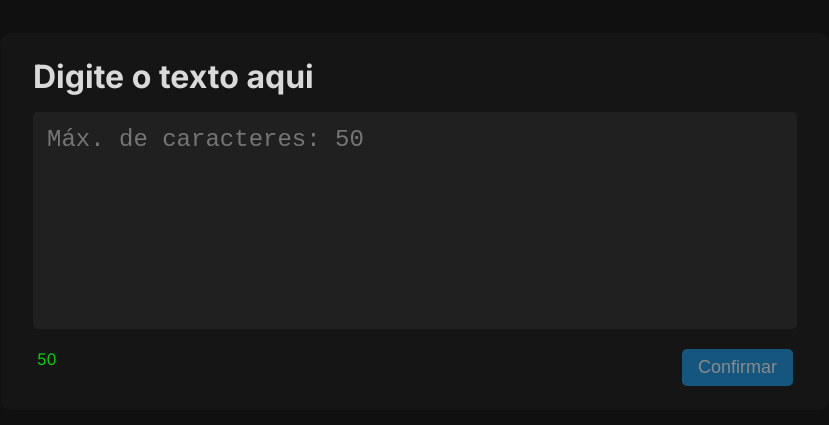
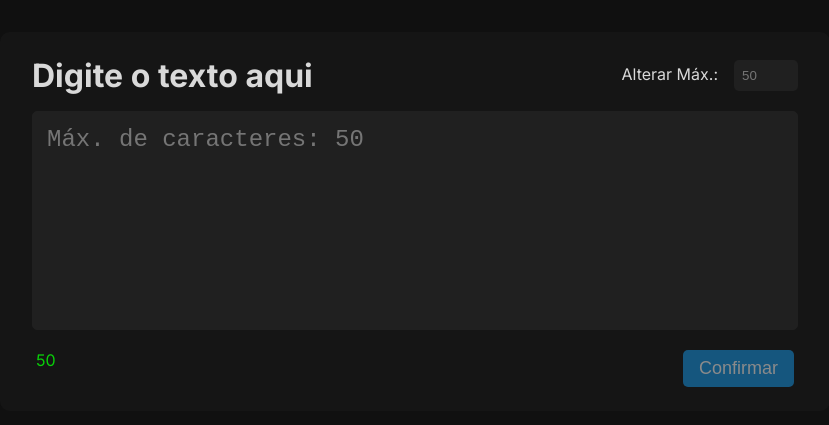
Before and after one commit to Marceometry/Smart-TextArea, a React (Create React App) app: page / in a window 1280 px wide. Shown: the part 179-604 px from the top of the page, without its empty margins (225-1054 px from the left). Built offline with nearby package versions, Linux system fonts and the light colour scheme.

Commit message:
add costumizable max value

```diff
--- a/src/components/Card/index.jsx
+++ b/src/components/Card/index.jsx
@@ -8,7 +8,7 @@ const yellow = '#ebdc14'
 const red = '#f81a1a'
 
 export default function Card() {
-    const [maxLength] = useState(50)
+    const [maxLength, setMaxLength] = useState(50)
     const [remainingLength, setRemainingLength] = useState(maxLength)
     const [textareaLength, setTextareaLength] = useState(0)
     const [textareaValue, setTextareaValue] = useState('')
@@ -37,15 +37,27 @@ export default function Card() {
         setRemainingLength(maxLength - text.length)
     }
 
+    function setMax(max) {
+        setMaxLength(max)
+        setRemainingLength(max - textareaLength)
+    }
+
     function showText() {
         alert(textareaValue)
     }
 
     return (
         <div className="card">
-            <h1>Digite o texto aqui</h1>
+            <header>
+                <h1>Digite o texto aqui</h1>
 
-            <Textarea onChange={setLength} maxLength={maxLength} />
+                <div>
+                    <label htmlFor="alterar-max">Alterar Máx.:</label>
+                    <input type="number" name="alterar-max" placeholder="50" onChange={(e) => setMax(e.target.value)} />
+                </div>
+            </header>
+
+            <Textarea onChange={setLength} maxLength={maxLength} borderRed={remainingLength < 0} />
 
             <footer>
                 <span style={{color: color}}>
--- a/src/components/Card/style.css
+++ b/src/components/Card/style.css
@@ -2,6 +2,24 @@
     padding: 1.5rem 2rem;
     border-radius: 10px;
     background: #151515;
+}
+
+header {
+    display: flex;
+    align-items: center;
+    justify-content: space-between;
+}
+
+input {
+    width: 4rem;
+    padding: .5rem;
+    margin-left: 1rem;
+
+    color: #d9d9d9;
+    background: #202020;
+    border-radius: 5px;
+    border: none;
+    outline: none;
 }
 
 footer {
--- a/src/components/Textarea/index.jsx
+++ b/src/components/Textarea/index.jsx
@@ -1,11 +1,12 @@
 import './style.css'
 
-export default function Textarea({ onChange, maxLength }) {
+export default function Textarea({ onChange, maxLength, borderRed }) {
     return (
         <textarea
             rows="7"
             cols="50"
             autoFocus
+            className={borderRed ? "border-red" : ''}
             placeholder={`Máx. de caracteres: ${maxLength}`}
             onChange={(e) => onChange(e.target.value)}
         />
--- a/src/components/Textarea/style.css
+++ b/src/components/Textarea/style.css
@@ -6,9 +6,14 @@ textarea {
     color: #d9d9d9;
 
     background: #202020;
+    border: 1px solid #202020;
     border-radius: 5px;
-    border: none;
 
     resize: none;
     outline: none;
+    transition: border, .2s;
 }
+
+.border-red {
+    border: 1px solid #f81a1a;
+}
```
